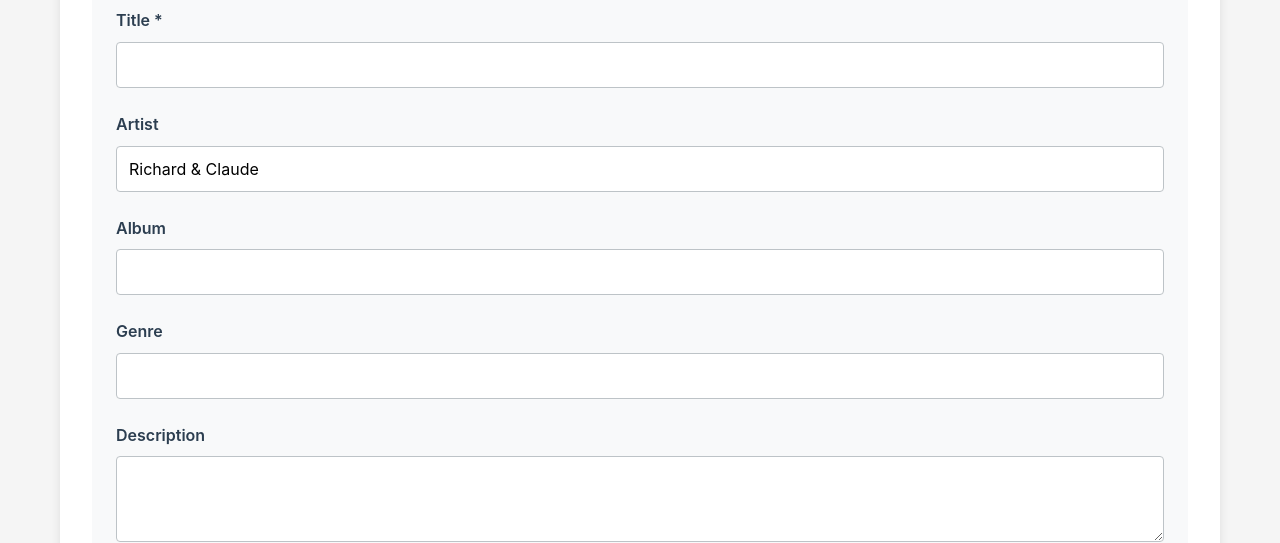
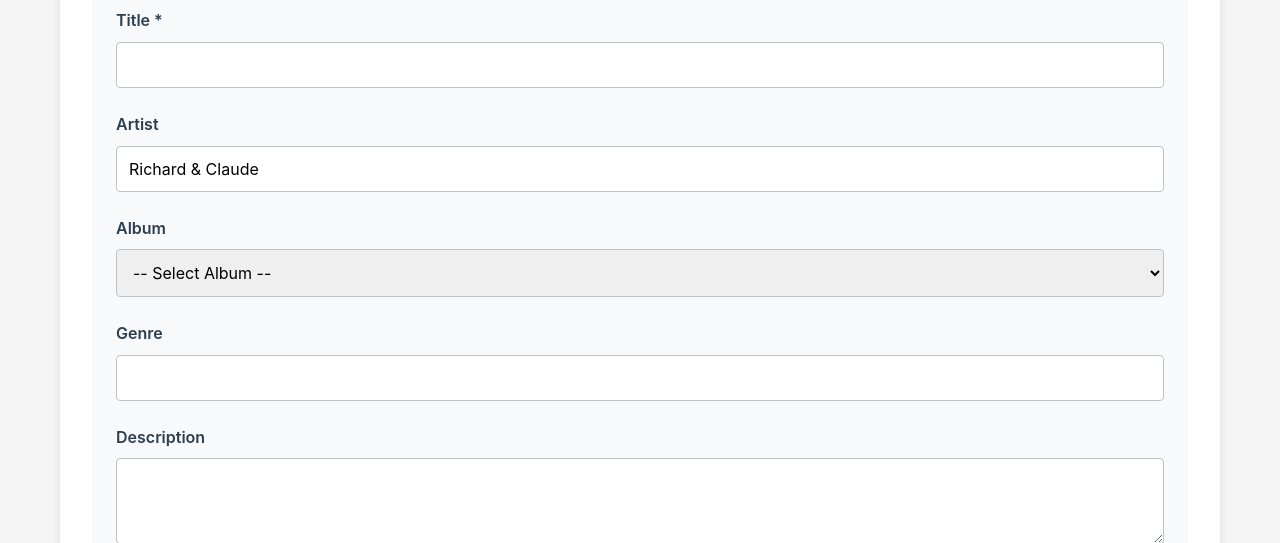
Before and after one commit to richardahasting/hastingtx-music, a Flask app: page /admin/upload in a window 1280 px wide. Shown: the part 682-1225 px from the top of the page. Run offline with Flask 3, Linux system fonts and the light colour scheme; data that the repository does not hold is empty; some libraries are stand-ins or nearby versions.

Commit message:
Add album selector with case-insensitive duplicate detection
- Replace album text input with dropdown selector on upload page
- Show existing albums with option to create new
- Case-insensitive check warns if similar album exists
- Uses existing album name to avoid duplicates with different casing
- Added warning message styling

🤖 Generated with [Claude Code](https://claude.com/claude-code)

Co-Authored-By: Claude <noreply@anthropic.com>

```diff
--- a/app.py
+++ b/app.py
@@ -236,7 +236,9 @@ def upload():
     """Upload a new song."""
     if request.method == 'GET':
         playlists = Playlist.get_all()
-        return render_template('upload.html', playlists=playlists)
+        albums = Song.get_distinct_albums()
+        album_names = [a['album'] for a in albums if a['album']]
+        return render_template('upload.html', playlists=playlists, albums=album_names)
 
     # Handle POST - file upload
     if 'file' not in request.files:
--- a/templates/base.html
+++ b/templates/base.html
@@ -4,7 +4,7 @@
     <meta charset="UTF-8">
     <meta name="viewport" content="width=device-width, initial-scale=1.0">
     <title>{% block title %}HastingTX Music{% endblock %}</title>
-    <link rel="stylesheet" href="{{ url_for('static', filename='css/style.css') }}?v=20251129h">
+    <link rel="stylesheet" href="{{ url_for('static', filename='css/style.css') }}?v=20251129j">
     {% block extra_css %}{% endblock %}
 </head>
 <body>
--- a/templates/upload.html
+++ b/templates/upload.html
@@ -43,8 +43,17 @@
                 </div>
 
                 <div class="form-group">
-                    <label for="album">Album</label>
-                    <input type="text" id="album" name="album">
+                    <label for="album-select">Album</label>
+                    <select id="album-select" onchange="handleAlbumSelect()">
+                        <option value="">-- Select Album --</option>
+                        {% for album_name in albums %}
+                        <option value="{{ album_name }}">{{ album_name }}</option>
+                        {% endfor %}
+                        <option value="__new__">+ Create New Album</option>
+                    </select>
+                    <input type="text" id="album-new" placeholder="Enter new album name" style="display: none; margin-top: 0.5rem;">
+                    <input type="hidden" id="album-hidden" name="album">
+                    <div id="album-warning" class="album-warning" style="display: none;"></div>
                 </div>
 
                 <div class="form-group">
@@ -143,6 +152,66 @@ const uploadForm = document.getElementById('upload-form');
 const uploadProgress = document.getElementById('upload-progress');
 const submitBtn = document.getElementById('submit-btn');
 
+// Existing albums for case-insensitive checking
+const existingAlbums = [
+    {% for album_name in albums %}
+    "{{ album_name }}",
+    {% endfor %}
+];
+
+// Album selection handling
+function handleAlbumSelect() {
+    const select = document.getElementById('album-select');
+    const newInput = document.getElementById('album-new');
+    const hiddenInput = document.getElementById('album-hidden');
+    const warning = document.getElementById('album-warning');
+
+    if (select.value === '__new__') {
+        newInput.style.display = 'block';
+        newInput.focus();
+        hiddenInput.value = '';
+    } else {
+        newInput.style.display = 'none';
+        newInput.value = '';
+        hiddenInput.value = select.value;
+        warning.style.display = 'none';
+    }
+}
+
+// Check for case-insensitive duplicate when typing new album name
+document.getElementById('album-new').addEventListener('input', function() {
+    const newAlbum = this.value.trim();
+    const hiddenInput = document.getElementById('album-hidden');
+    const warning = document.getElementById('album-warning');
+
+    if (!newAlbum) {
+        hiddenInput.value = '';
+        warning.style.display = 'none';
+        return;
+    }
+
+    // Check for case-insensitive match
+    const match = existingAlbums.find(a => a.toLowerCase() === newAlbum.toLowerCase());
+
+    if (match) {
+        if (match === newAlbum) {
+            // Exact match - use the existing one
+            warning.innerHTML = `<span class="warning-info">Album "${match}" already exists. Using existing album.</span>`;
+            warning.style.display = 'block';
+            hiddenInput.value = match;
+        } else {
+            // Case difference - warn and use existing
+            warning.innerHTML = `<span class="warning-alert">Similar album "${match}" exists. Using existing album to avoid duplicates.</span>`;
+            warning.style.display = 'block';
+            hiddenInput.value = match;
+        }
+    } else {
+        // New album
+        warning.style.display = 'none';
+        hiddenInput.value = newAlbum;
+    }
+});
+
 // Drag and drop handlers
 dropZone.addEventListener('click', () => fileInput.click());
 
```
Also changed, not shown: static/css/style.css (+30 -2 lines).
